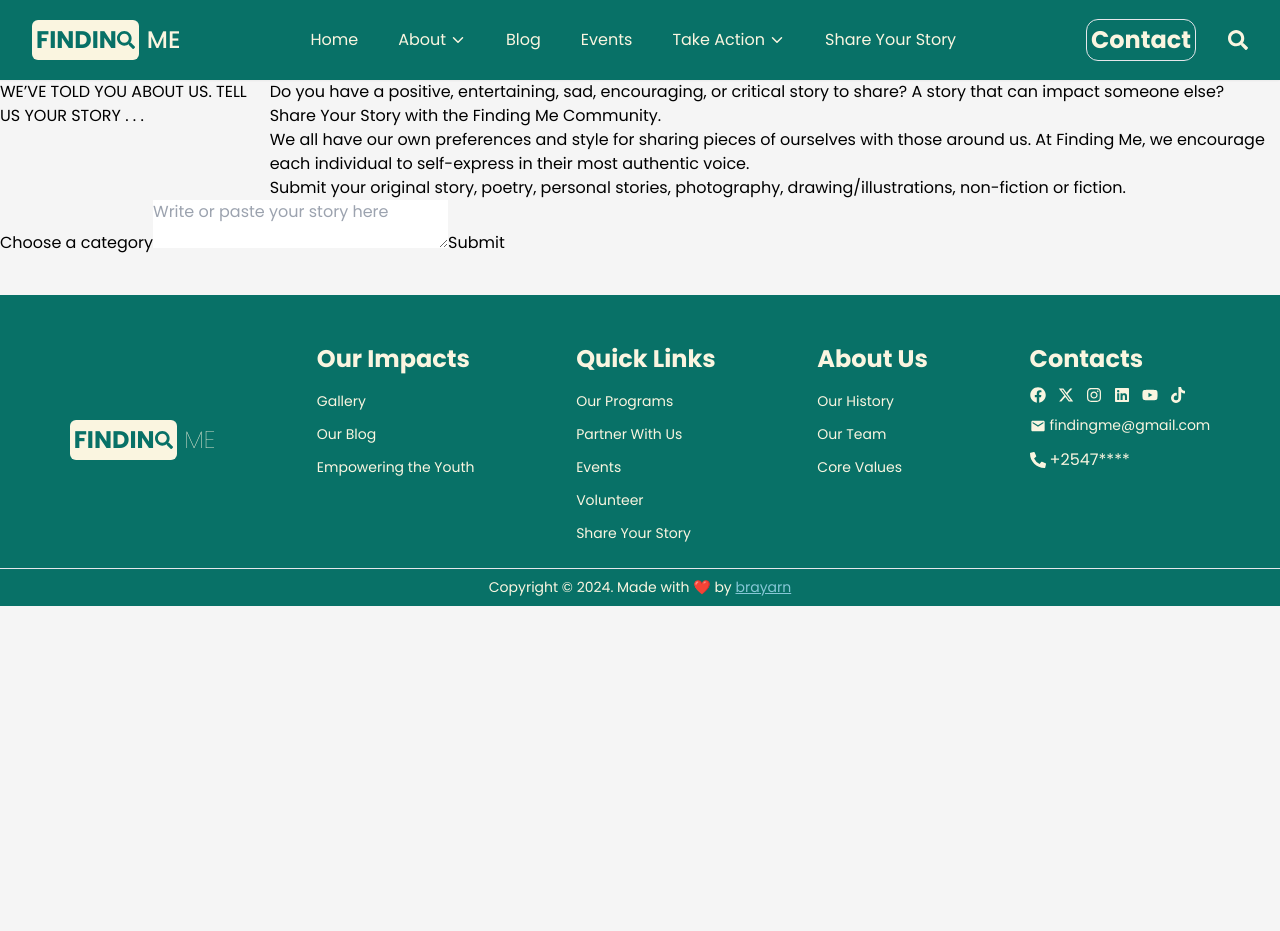
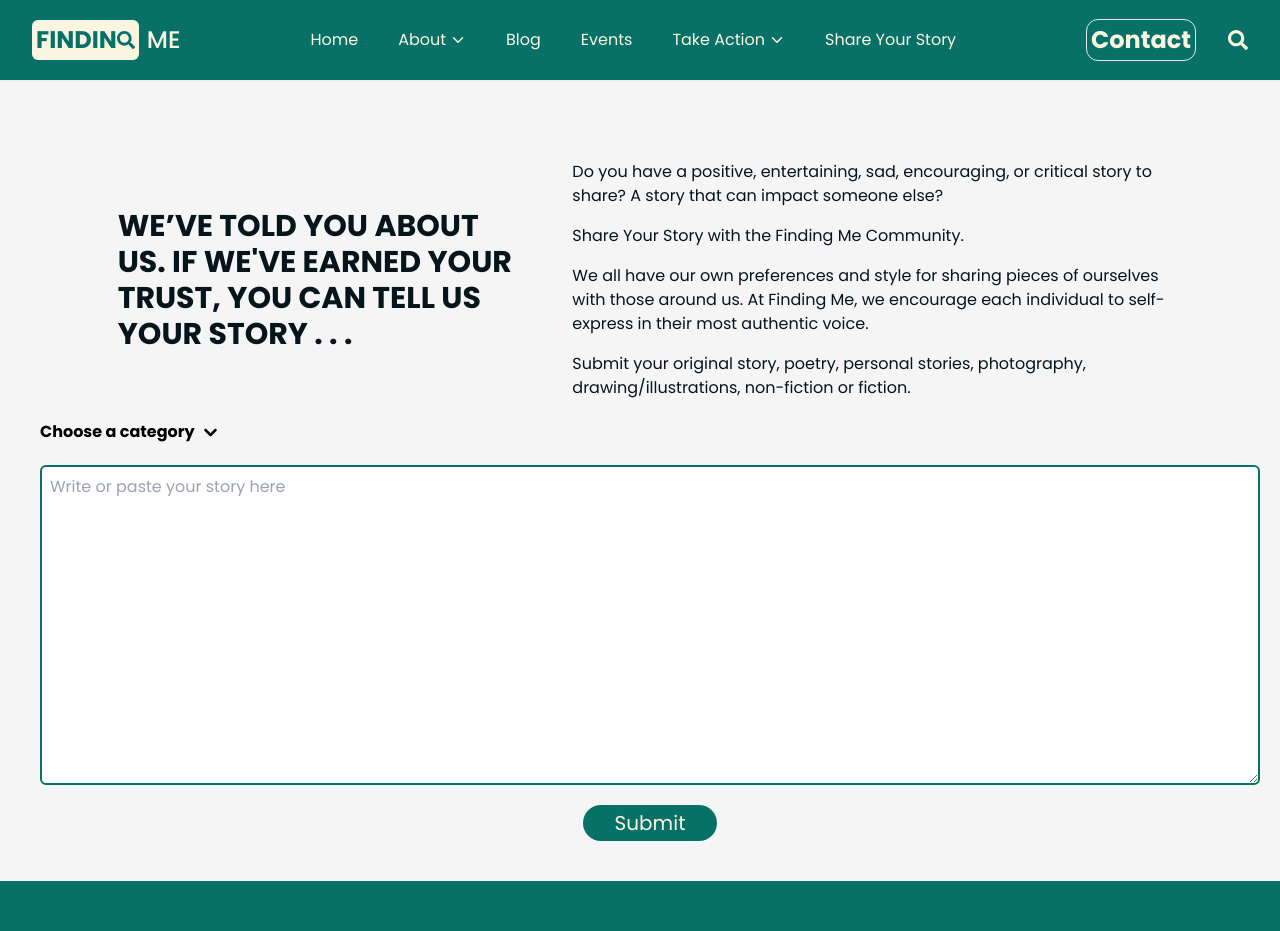
Before and after one commit to o-brayarn/finding-me, a React (Vite) app: page /share-your-story in a window 1280 px wide. Shown: the top 931 px of the page. Before the commit the page ends 800 px from the top, so only its background shows below. Built offline with nearby package versions, Linux system fonts and the light colour scheme.

Commit message:
update share-your-story page

```diff
--- a/src/pages/Share.jsx
+++ b/src/pages/Share.jsx
@@ -1,9 +1,14 @@
+import { HiChevronDown } from "react-icons/hi";
+
 const Share = () => {
   return (
-    <div className="w-full">
-      <div className="flex justify-center">
-        <h1>WE’VE TOLD YOU ABOUT US. TELL US YOUR STORY . . .</h1>
-        <div>
+    <div className="w-full h-full md:ps-10 ps-5 pe-5">
+      <div className="flex justify-center items-center flex-wrap md:mt-20 sm:gap-12 gap-5 sm:mt-10 mt-5 bg-[#F5F5F5] text-[#06141B] mb-5">
+        <h1 className="lg:text-3xl md:text-2xl text-xl font-bold md:w-1/3">
+          WE’VE TOLD YOU ABOUT US. IF WE'VE EARNED YOUR TRUST, YOU CAN TELL US
+          YOUR STORY . . .
+        </h1>
+        <div className="md:w-1/2 flex flex-col gap-4">
           <p>
             Do you have a positive, entertaining, sad, encouraging, or critical
             story to share? A story that can impact someone else?
@@ -20,11 +25,25 @@ const Share = () => {
           </p>
         </div>
       </div>
-      <div>
-        <form>
-          <button>Choose a category</button>
-          <textarea placeholder="Write or paste your story here" className="" />
-          <input type="button" value="Submit" />
+      <div className="">
+        <form className="">
+          <button className="block font-bold mb-5">
+            Choose a category{" "}
+            <span className="text-center">
+              <HiChevronDown size={25} className="inline" />
+            </span>
+          </button>
+          <textarea
+            placeholder="Write or paste your story here"
+            className="block h-[320px] w-full border-2 border-[#087167] rounded-md p-2"
+          />
+          <div className="flex justify-center items-center mt-5">
+            <input
+              type="button"
+              value="Submit"
+              className="block text-[#faf5e0] bg-[#087167] md:px-8 px-5 py-1 md:text-xl rounded-full text-center"
+            />
+          </div>
         </form>
       </div>
     </div>
```
